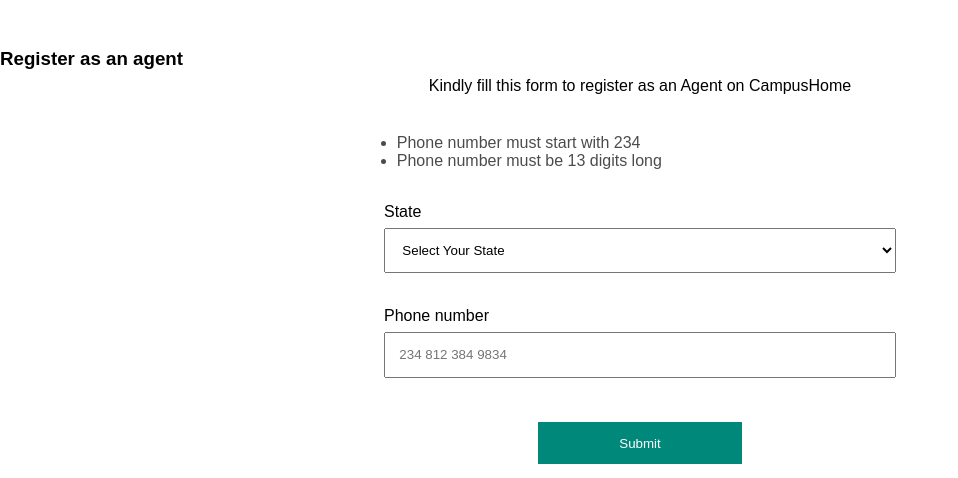
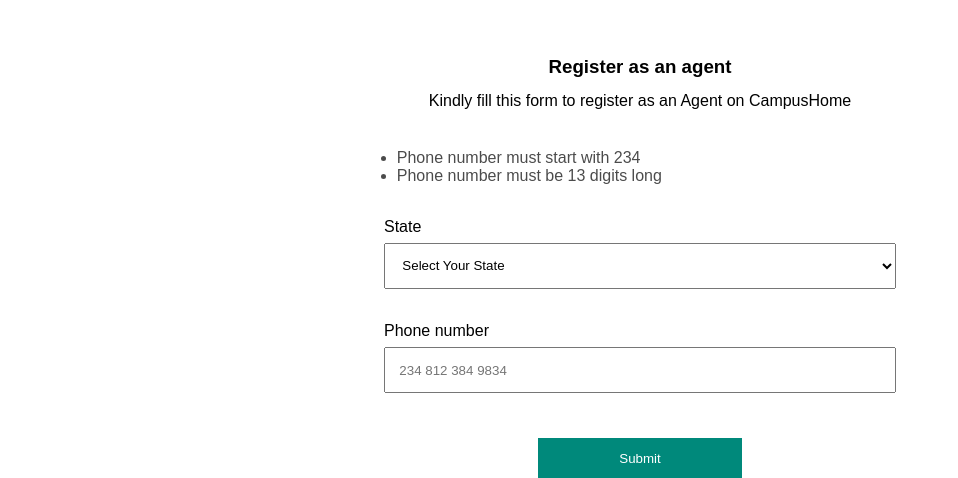
Before and after one commit to Hazaloolu/Safehaven, a Django app: template templates/agents/agents.html in a window 1280 px wide. Shown: the part 80-558 px from the top of the page, without its empty margins (0-958 px from the left). Run offline with Django 4.2, Linux system fonts and the light colour scheme; the template is opened without the code that fills it: values that come from a table or form of the project are taken from there, others are empty; some libraries are stand-ins or nearby versions; some web fonts are replaced.

Commit message:
Update agentform.css

```diff
--- a/static/css/agentform.css
+++ b/static/css/agentform.css
@@ -2,7 +2,7 @@ main{
     padding-top: 10%;
 }
 
-h2,p{
+h3,h2,p{
     text-align: center;
     line-height:2em;
 }
```
